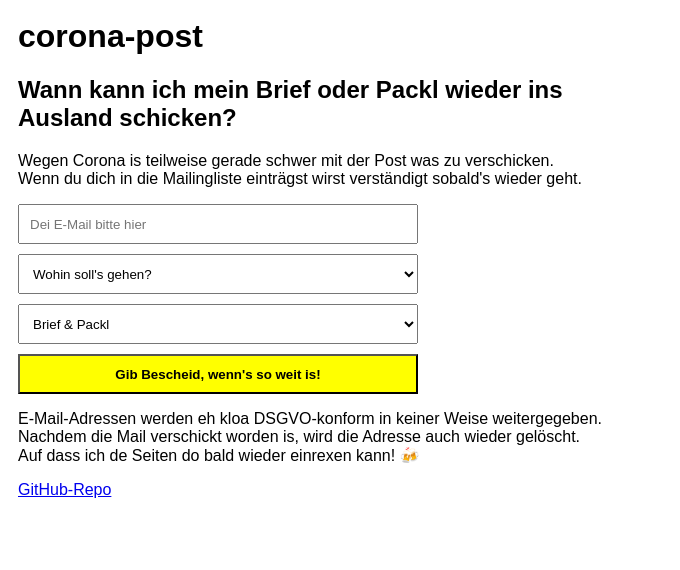
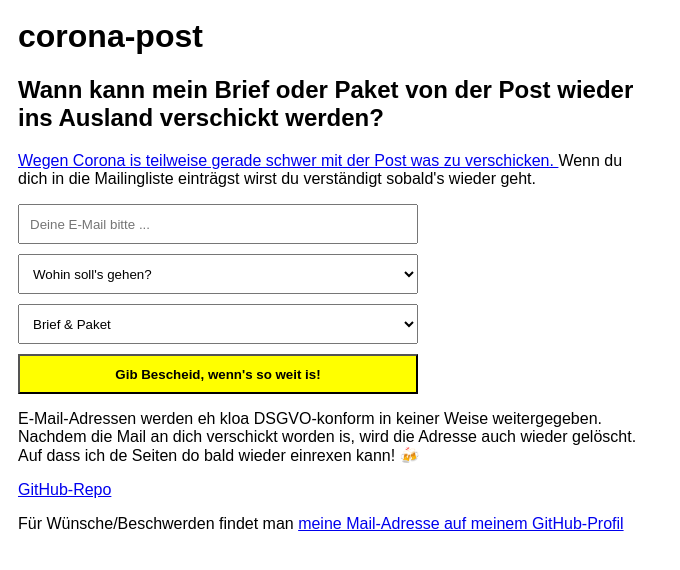
Before and after one commit to dag0310/corona-post, a PHP site: page / in a window 1280 px wide. Shown: the top 570 px of the page, without its empty margins (0-680 px from the left). Run offline with PHP 8.4, Linux system fonts and the light colour scheme; some libraries are stand-ins or nearby versions.

Commit message:
Improve content/wording

```diff
--- a/app/index.php
+++ b/app/index.php
@@ -44,7 +44,7 @@ if ($_SERVER['REQUEST_METHOD'] === 'POST') {
 <head>
   <meta charset="utf-8">
   <title>corona-post</title>
-  <meta name="description" content="Wann kann ich mein Brief oder Packl wieder ins Ausland schicken?">
+  <meta name="description" content="Wann kann mein Brief oder Paket wieder ins Ausland verschickt werden?">
   <meta name="author" content="Daniel Geymayer">
   <meta name="viewport" content="width=device-width, initial-scale=1, user-scalable=no">
   <meta property="og:image" content="https://apps.geymayer.com/corona-post/favicon.png">
@@ -77,13 +77,15 @@ if ($_SERVER['REQUEST_METHOD'] === 'POST') {
 </head>
 <body>
   <h1>corona-post</h1>
-  <h2>Wann kann ich mein Brief oder Packl wieder ins Ausland schicken?</h2>
+  <h2>Wann kann mein Brief oder Paket von der Post wieder ins Ausland verschickt werden?</h2>
   <p>
-    Wegen Corona is teilweise gerade schwer mit der Post was zu verschicken.<br>
-    Wenn du dich in die Mailingliste einträgst wirst verständigt sobald's wieder geht.
+    <a href="https://www.post.at/p/c/liefereinschraenkungen-coronavirus" target="_blank">
+      Wegen Corona is teilweise gerade schwer mit der Post was zu verschicken.
+    </a>
+    Wenn du dich in die Mailingliste einträgst wirst du verständigt sobald's wieder geht.
   </p>
   <form method="post">
-    <input type="email" name="email" placeholder="Dei E-Mail bitte hier" autocomplete="email" required>
+    <input type="email" name="email" placeholder="Deine E-Mail bitte ..." autocomplete="email" required>
     <br>
     <select name="country" required>
       <option value="">Wohin soll's gehen?</option>
@@ -93,7 +95,7 @@ if ($_SERVER['REQUEST_METHOD'] === 'POST') {
     </select>
     <br>
     <select name="type" required>
-      <option value="all">Brief & Packl</option>
+      <option value="all">Brief & Paket</option>
       <?php foreach ($types as $t): ?>
       <option value="<?= $t ?>"><?= $t ?></option>
       <?php endforeach ?>
@@ -106,9 +108,10 @@ if ($_SERVER['REQUEST_METHOD'] === 'POST') {
   <?php endif ?>
   <p>
     E-Mail-Adressen werden eh kloa DSGVO-konform in keiner Weise weitergegeben.<br>
-    Nachdem die Mail verschickt worden is, wird die Adresse auch wieder gelöscht.<br>
+    Nachdem die Mail an dich verschickt worden is, wird die Adresse auch wieder gelöscht.<br>
     Auf dass ich de Seiten do bald wieder einrexen kann! 🍻
   </p>
   <p><a href="https://github.com/dag0310/corona-post" target="_blank">GitHub-Repo</a></p>
+  <p>Für Wünsche/Beschwerden findet man <a href="https://github.com/dag0310/" target="_blank">meine Mail-Adresse auf meinem GitHub-Profil</a></p>
 </body>
 </html>
```
